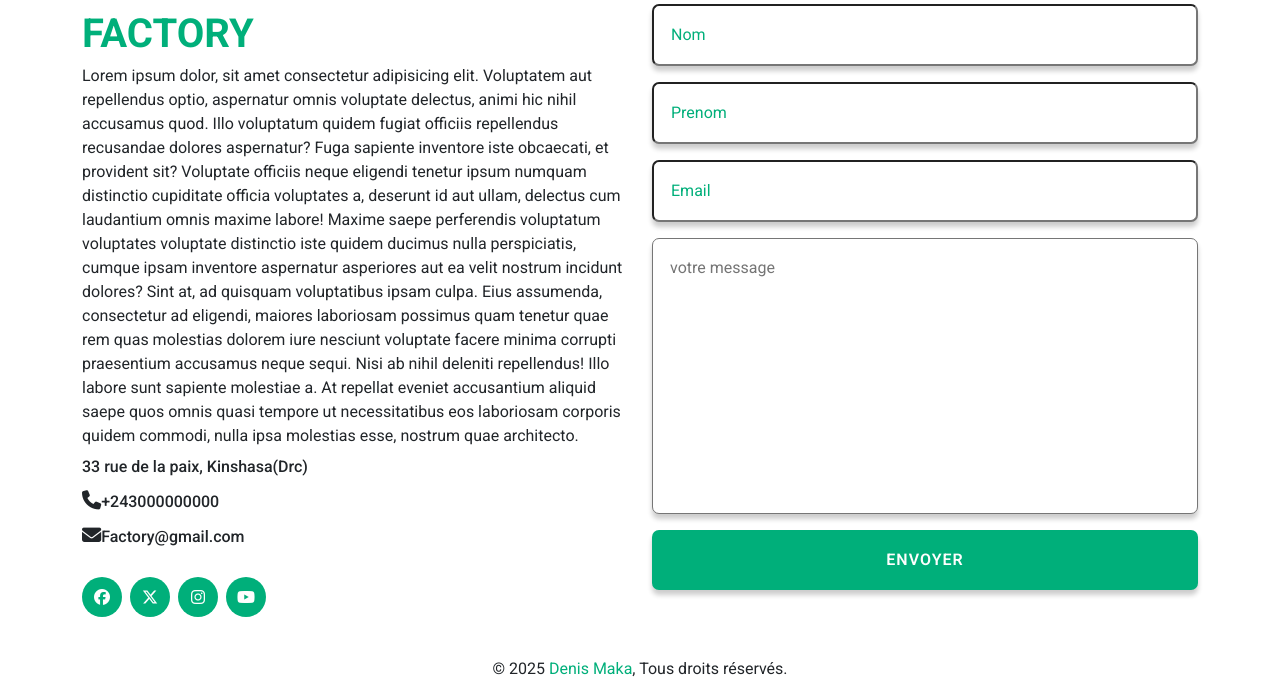
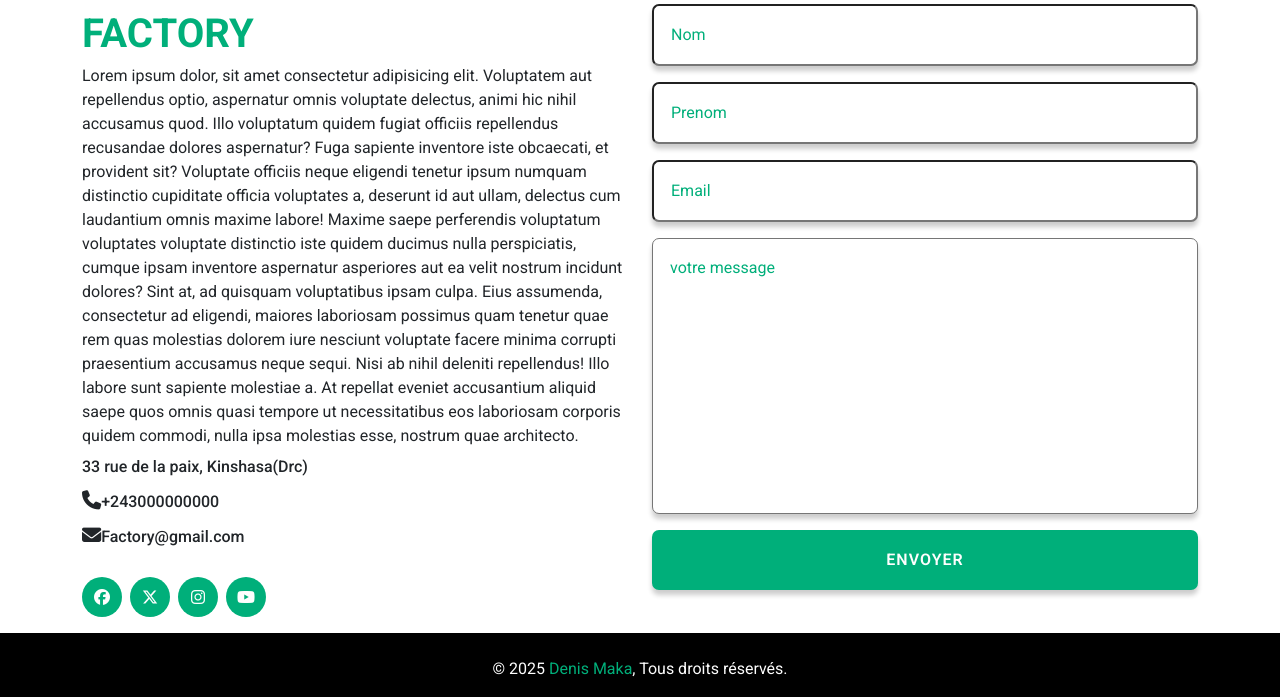
Before and after one commit to Denismaka/Factory, a PHP site: page / in a window 1280 px wide. Shown: the part 4520-5217 px from the top of the page. Run offline with PHP 8.4, Linux system fonts and the light colour scheme.

Commit message:
Mise en place du style Footer

```diff
--- a/assets/css/style.css
+++ b/assets/css/style.css
@@ -349,11 +349,17 @@ header.sticky {
 .contact-form form {
   color: var(--green);
 }
+#contact .container .row .contact-form ::placeholder {
+  color: var(--green);
+}
 
 /* ############## */
 /* Footer */
 /* ############## */
-
+footer {
+  background-color: var(--black);
+  color: var(--white);
+}
 /* ############## */
 /* Responsive */
 /* ############## */
```
